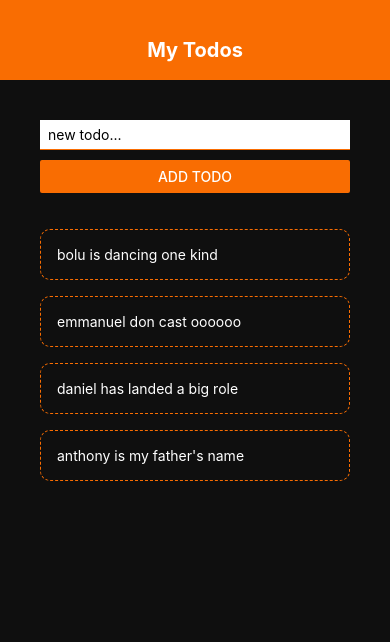
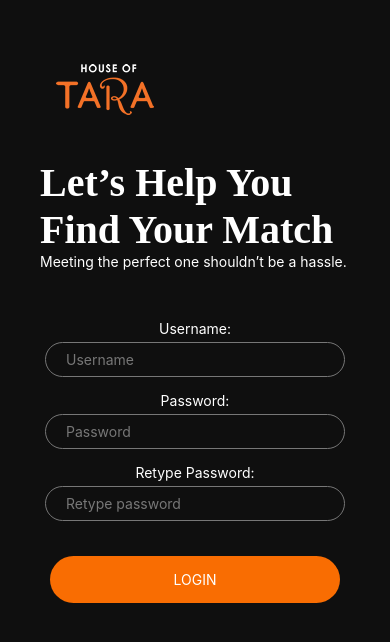
Before and after one commit to Lekan08/TaraStoreMobile, a React Native app: screen / in a window 390 px wide. Shown: the top 642 px of the page. Built offline with nearby package versions, Linux system fonts and the light colour scheme.

Commit message:
login page

```diff
--- a/App.js
+++ b/App.js
@@ -13,65 +13,112 @@ import {
   TouchableWithoutFeedback,
   Keyboard,
 } from "react-native";
-import Header from "./components/header";
-import TodoItem from "./components/todoItem";
-import AddTodo from "./components/addTodo";
-import Sandbox from "./components/sandbox";
+// import Header from "./components/header";
+// import TodoItem from "./components/todoItem";
+// import AddTodo from "./components/addTodo";
+// import Sandbox from "./components/sandbox";
 
 export default function App() {
-  const [username, setUsername] = useState("Daniel");
-  const [Pasword, setPassword] = useState("");
-  const [RPasword, setRPassword] = useState("");
-  const [todos, setTodos] = useState([
-    { text: "bolu is dancing one kind", id: 1 },
-    { text: "emmanuel don cast oooooo", id: 2 },
-    { text: "daniel has landed a big role", id: 3 },
-    { text: "anthony is my father's name", id: 4 },
-  ]);
-  const [countx, setCountx] = useState(todos.length);
+  const [usernamex, setUsername] = useState("");
+  const [passwordx, setPassword] = useState("");
+  const [rPasswordx, setRPassword] = useState("");
 
-  const submitHandler = (text) => {
-    if (text.length > 3) {
-      setCountx(countx + 2);
-      setTodos((todo) => {
-        return [{ text: text, id: countx + 2 }, ...todos];
+
+  const handlePress = () => {
+    const raw = JSON.stringify({
+      username: usernamex,
+      password: passwordx,
     });
-    } else {
-      Alert.alert("OOPS!", "Todos must be over 3 characters long", [
-        { text: "UNDERSTOOD", onPress: () => console.log("Alert Closed") },
-      ]);
-    }
+    const myHeaders = {
+      "Accept": "application/json",
+      "Content-Type": "application/json",
+    };
+    const requestOptions = {
+      method: "POST",
+      headers: myHeaders,
+      body: raw,
+    };
+    fetch("https://mywebsite.com/endpoint/", requestOptions)
+    .then((response) => response.json())
+    .then((data) => console.log(data))
+    .catch((err) => {
+      console.log(err);
+     });
   };
 
-  const pressHandler = (id) => {
-    setTodos((prevTodos) => {
-      return prevTodos.filter((todo) => todo.id !== id);
-    });
+  const clickHandler = () => {
+    if (
+      usernamex.length === 0 ||
+      usernamex === "" ||
+      passwordx.length === 0 ||
+      passwordx === "" ||
+      rPasswordx.length === 0 ||
+      rPasswordx === ""
+    ) {
+      Alert.alert("Damm", "You can't fuckin leave this place empty dude!!");
+    } else {
+      handlePress();
+    }
   };
 
   return (
     // <Sandbox />
-    <TouchableWithoutFeedback
-      onPress={() => {
-        Keyboard.dismiss();
-        console.log("keyboard dismissed");
+    <View style={styles.container}>
+      <ScrollView>
+        <View>
+          <Image source={require("./images/house_of_tara_logo.png")} />
+        </View>
+        <View style={{ borderRadius: 5 }}>
+          <Text
+            style={{
+              fontSize: 40,
+              fontWeight: "900",
+              color: "#ffffff",
+              paddingHorizontal: 0,
+              paddingTop: 40,
+              fontFamily: "serif",
+              width: 300,
             }}
           >
-      <View style={styles.container}>
-        {/* header */}
-        <Header />
-        <View style={styles.content}>
-          {/** to form */}
-          <AddTodo submitHandler={submitHandler} />
-          <View style={styles.list}>
-            <FlatList
-              data={todos}
-              keyExtractor={(item) => item.id}
-              renderItem={({ item }) => (
-                <TodoItem item={item} pressHandler={pressHandler} />
-              )}
+            Let’s Help You Find Your Match
+          </Text>
+        </View>
+        <Text style={{ color: "#ffffff" }}>
+          Meeting the perfect one shouldn’t be a hassle.
+        </Text>
+        <View style={{ paddingTop: 40 }}>
+          <Text style={styles.inputText}>Username:</Text>
+          <TextInput
+            keyboardType="default"
+            placeholder="Username"
+            value={usernamex}
+            onChangeText={(value) => setUsername(value)}
+            style={styles.input}
+            placeholderTextColor={"#777"}
           />
+          <Text style={styles.inputText}>Password:</Text>
+          <TextInput
+            placeholder="Password"
+            value={passwordx}
+            onChangeText={(value) => setPassword(value)}
+            style={styles.input}
+            secureTextEntry={true}
+            placeholderTextColor={"#777"}
+          />
+          <Text style={styles.inputText}>Retype Password:</Text>
+          <TextInput
+            placeholder="Retype password"
+            value={rPasswordx}
+            onChangeText={(value) => setRPassword(value)}
+            style={styles.input}
+            secureTextEntry={true}
+            placeholderTextColor={"#777"}
+          />
+          <TouchableOpacity onPress={clickHandler}>
+            <View style={styles.loginButton}>
+              <Text style={styles.loginText}>LOGIN</Text>
             </View>
+          </TouchableOpacity>
         </View>
 
         {/* <View>
@@ -83,118 +130,62 @@ export default function App() {
         );
       })}
     </View> */}
+      </ScrollView>
     </View>
-    </TouchableWithoutFeedback>
   );
 }
 
 const styles = StyleSheet.create({
+  // container: {
+  //   flex: 1,
+  //   backgroundColor: "#0F0F0F",
+  // },
+  // content: {
+  //   padding: 40,
+  // },
+  // list: { marginTop: 20 },
   container: {
     flex: 1,
     backgroundColor: "#0F0F0F",
+    alignItems: "center",
+    paddingTop: 60,
+    // justifyContent: "center",
   },
-  content: {
-    padding: 40,
+  buttonContainer: {
+    marginTop: 20,
+    padding: 20,
   },
-  list: { marginTop: 20 },
-  // container: {
-  //   flex: 1,
-  //   backgroundColor: "#0F0F0F",
-  //   alignItems: "center",
-  //   // justifyContent: "center",
-  // },
-  // buttonContainer: {
-  //   marginTop: 20,
-  //   padding: 20,
-  // },
-  // input: {
-  //   borderWidth: 1,
-  //   borderColor: "#777",
-  //   padding: 8,
-  //   margin: 5,
-  //   width: 300,
-  //   color: "#777",
-  //   borderRadius: 50,
-  // },
-  // inputText: {
-  //   marginTop: 10,
-  //   alignSelf: "center",
-  //   color: "#fff",
-  // },
-  // item: {
-  //   padding: 30,
-  //   marginTop: 24,
-  //   backgroundColor: "#F96D02",
-  //   fontSize: 24,
-  //   marginHorizontal: 10,
-  // },
+  input: {
+    borderWidth: 1,
+    borderColor: "#777",
+    padding: 8,
+    margin: 5,
+    width: 300,
+    color: "#fff",
+    paddingHorizontal: 20,
+    borderRadius: 50,
+  },
+  loginButton: {
+    padding: 15,
+    marginTop: 30,
+    backgroundColor: "#F96D02",
+    marginHorizontal: 10,
+    borderRadius: 50,
+  },
+  loginText: {
+    textAlign: "center",
+    color: "#fff",
+  },
+  inputText: {
+    marginTop: 10,
+    alignSelf: "center",
+    color: "#fff",
+  },
+  item: {
+    padding: 30,
+    marginTop: 24,
+    backgroundColor: "#F96D02",
+    fontSize: 24,
+    marginHorizontal: 10,
+  },
 });
-
-// <View style={styles.container}>
-//   <ScrollView>
-//     <View>
-//       <Image source={require("./images/house_of_tara_logo.png")} />
-//     </View>
-//     <View style={{ borderRadius: 5 }}>
-//       <Text
-//         style={{
-//           fontSize: 40,
-//           fontWeight: "900",
-//           color: "#ffffff",
-//           paddingHorizontal: 0,
-//           fontFamily: "serif",
-//           width: 300,
-//         }}
-//       >
-//         Let’s Help You Find Your Match
-//       </Text>
-//     </View>
-//     <Text style={{ color: "#ffffff" }}>
-//       Meeting the perfect {username} shouldn’t be a hassle.
-//     </Text>
-//     <View>
-//       <Text style={styles.inputText}>Username:</Text>
-//       <TextInput
-//         keyboardType="default"
-//         placeholder="Username"
-//         onChangeText={(value) => setUsername(value)}
-//         style={styles.input}
-//       />
-//       <Text style={styles.inputText}>Password:</Text>
-//       <TextInput
-//         placeholder="Username"
-//         onChangeText={(value) => setPassword(value)}
-//         style={styles.input}
-//       />
-//       <Text style={styles.inputText}>Retype Password:</Text>
-//       <TextInput
-//         placeholder="Username"
-//         onChangeText={(value) => setRPassword(value)}
-//         style={styles.input}
-//       />
-//       <View style={styles.buttonContainer}>
-//         <Button color="#F96D02" title="Login" onPress={clickHandler} />
-//       </View>
-//     </View>
-
-//     {/* <View>
-//       {people.map((item) => {
-//         return (
-//           <View key={item.key}>
-//             <Text style={styles.item}>{item.name}</Text>
-//           </View>
-//         );
-//       })}
-//     </View> */}
-//   </ScrollView>
-//   <FlatList
-//     numColumns={2}
-//     data={people}
-//     keyExtractor={(item) => item.id}
-//     renderItem={({ item }) => (
-//       <TouchableOpacity onPress={() => pressHandler(item.id)}>
-//         <Text style={styles.item}>{item.name}</Text>
-//       </TouchableOpacity>
-//     )}
-//   />
-// </View>
--- a/components/addTodo.js
+++ b/components/addTodo.js
@@ -23,7 +23,7 @@ export default function AddTodo({ submitHandler }) {
             setText("");
           }
         }}
-        title="Add Todo"
+        title="Add More Todo"
         color="#F96D02"
       />
     </View>
```
Also changed, not shown: ForgotPassword.js (+127 -127 lines). Lines whose indentation alone changed are shown as unchanged.
